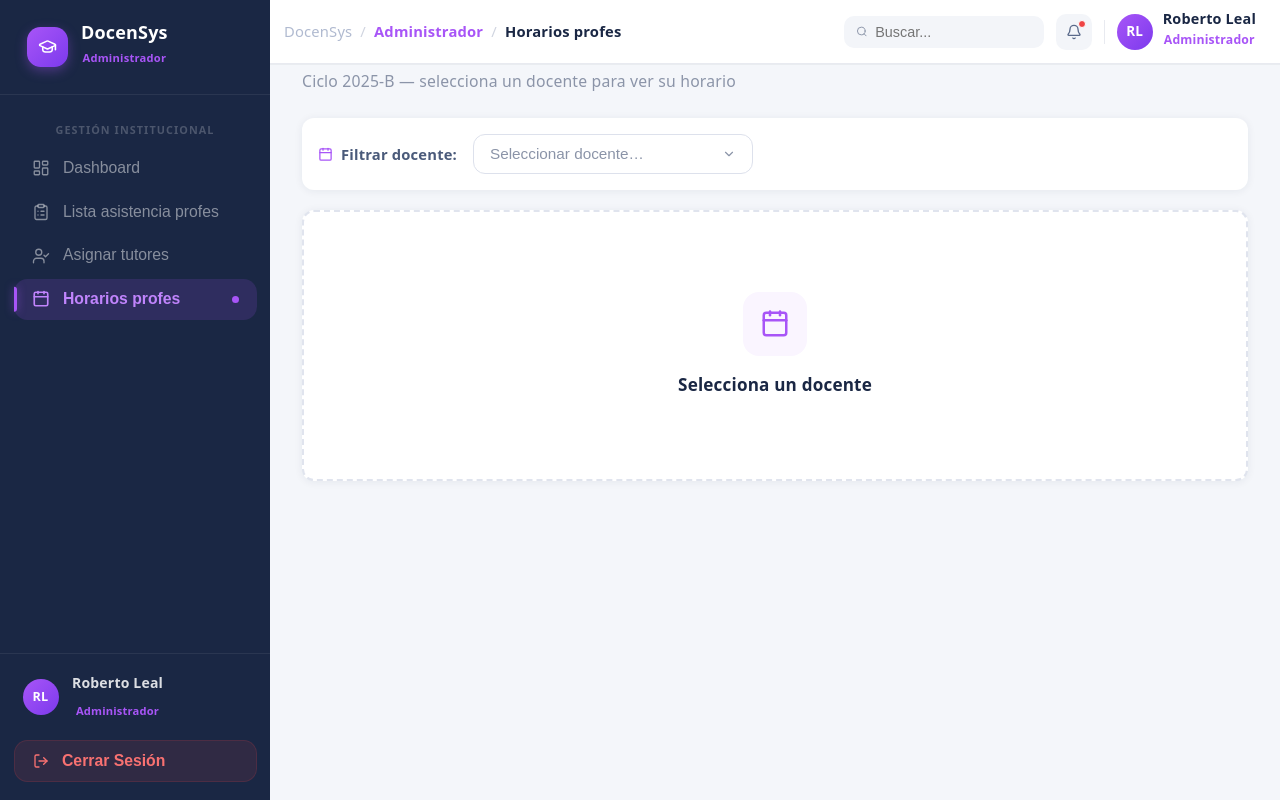
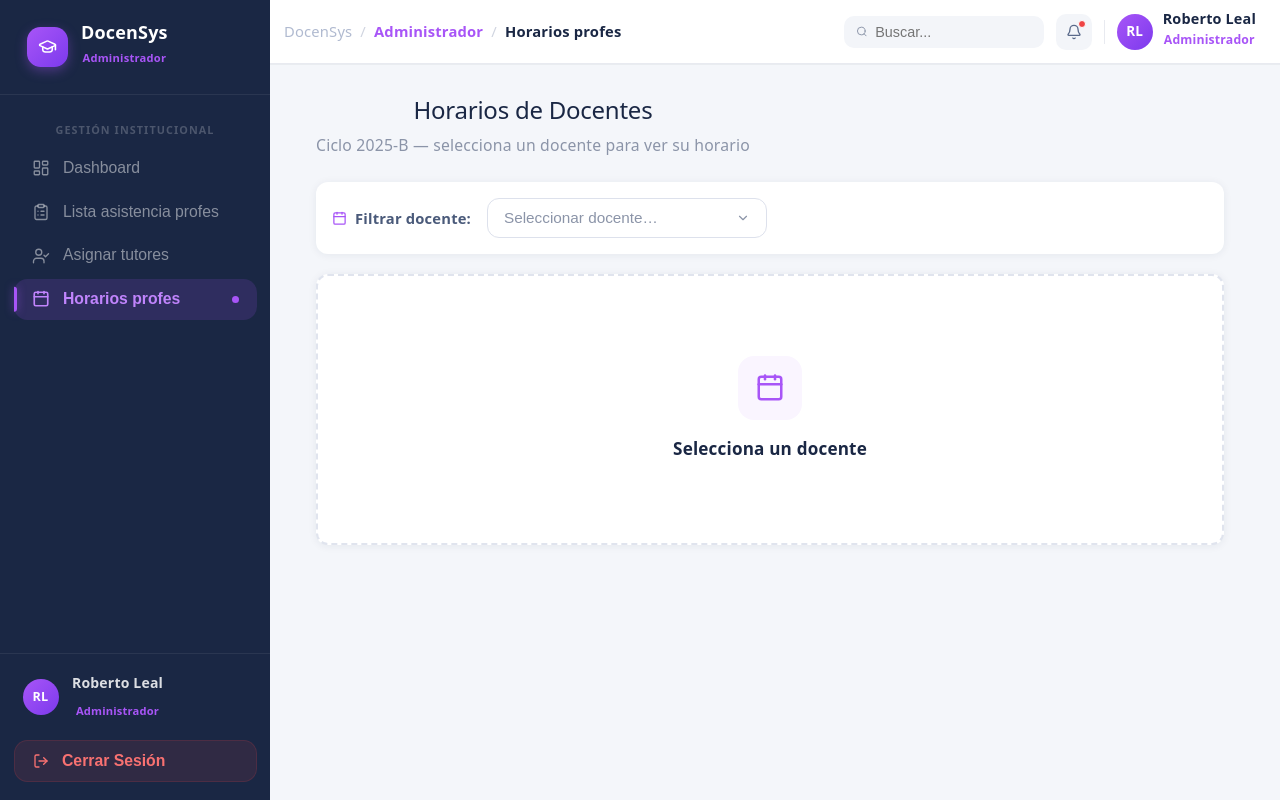
Before and after one commit to Digimeru/Proyecto-estadia, a React (Vite) app in the folder Frontend/SIGEA-PP/: page /admin in a window 1280 px wide. Both pictures are taken after a click on the button "Horarios profes". Built offline with nearby package versions, Linux system fonts and the light colour scheme.

Commit message:
Corrección de espacios en Admin

```diff
--- a/Frontend/SIGEA-PP/src/pages/Admin/DashboardAdmin.css
+++ b/Frontend/SIGEA-PP/src/pages/Admin/DashboardAdmin.css
@@ -1,5 +1,8 @@
 /* Contenedor Maestro: Pantalla Completa Absoluta */
 .admin-container {
+    /* layout variables: keep sidebar/topbar sizes in sync across components */
+    --sidebar-width: 260px;
+    --topbar-height: 64px;
     position: fixed;
     inset: 0;
     display: flex !important;
@@ -12,7 +15,7 @@
 
 /* --- BARRA LATERAL (SIDEBAR) --- */
 .admin-container .sidebar {
-    width: 260px;
+    width: var(--sidebar-width);
     background-color: #14192d;
     color: #8b94a8;
     display: flex;
@@ -141,13 +144,13 @@
     justify-content: flex-start !important; /* 🛡️ ANCLA EL CONTENIDO AL TECHO */
     overflow: hidden !important;
     overflow-x: hidden;
-    margin-left: 15rem;
-    width: calc(100vw - 15rem);
+    margin-left: var(--sidebar-width);
+    width: calc(100vw - var(--sidebar-width));
 }
 
 /* BARRA SUPERIOR (TOPBAR) */
 .admin-container .topbar {
-    height: 70px;
+    height: var(--topbar-height);
     background-color: white;
     border-bottom: 1px solid #e2e8f0;
     display: flex;
@@ -233,10 +236,11 @@
     justify-content: flex-start !important; /* 🛡️ OBLIGA A QUE EL SCROLL EMPIECE EN EL TÍTULO */
     align-items: stretch !important;
     gap: 28px !important;
+    /* padding de 32px en los lados; el topbar ahora está en el flujo así que no hace falta offset extra */
     padding: 32px;
     box-sizing: border-box;
-    height: calc(100vh - 70px) !important;
-    max-height: calc(100vh - 70px) !important;
+    height: calc(100vh - var(--topbar-height)) !important;
+    max-height: calc(100vh - var(--topbar-height)) !important;
 }
 
 .admin-container .dashboard-header,
--- a/Frontend/SIGEA-PP/src/pages/admin/AdminTopBar.tsx
+++ b/Frontend/SIGEA-PP/src/pages/admin/AdminTopBar.tsx
@@ -4,20 +4,17 @@ export function AdminTopBar({ pageTitle }: { pageTitle: string }) {
   return (
     <header
       style={{
-        position: "fixed",
-        top: 0,
-        right: 0,
-        left: "260px",
-        height: "64px",
+        position: "relative",
+        height: "var(--topbar-height, 64px)",
         display: "flex",
         alignItems: "center",
         justifyContent: "space-between",
         padding: "0 24px",
-        zIndex: 10,
         backgroundColor: "white",
         borderBottom: "1px solid #e8eaf0",
         boxShadow: "0 1px 0 rgba(26,39,68,0.05)",
         boxSizing: "border-box",
+        width: "100%",
       }}
     >
       <div style={{ display: "flex", alignItems: "center", gap: "8px", minWidth: 0 }}>
--- a/Frontend/SIGEA-PP/src/pages/admin/HorariosProfes.tsx
+++ b/Frontend/SIGEA-PP/src/pages/admin/HorariosProfes.tsx
@@ -1,4 +1,4 @@
-import { useState } from "react";
+import { useState, useEffect } from "react";
 import { ChevronDown, Calendar, Clock, BookOpen, Users, MapPin } from "lucide-react";
 
 const profes = [
@@ -18,10 +18,26 @@ const diaBgs    = ["#eff6ff", "#ecfdf5", "#fffbeb", "#faf5ff", "#fef2f2"];
 export function HorariosProfes() {
   const [selected, setSelected] = useState<string>("");
   const [open, setOpen] = useState(false);
+  const [topOffset, setTopOffset] = useState<number>(140);
+
+  useEffect(() => {
+    if (typeof window === "undefined") return;
+    const dashboardBody = document.querySelector('.admin-container .dashboard-body');
+    if (dashboardBody) {
+      // page is already inside the dashboard layout which handles scrolling
+      setTopOffset(0);
+      return;
+    }
+    // Try common header selectors, fall back to document body spacing
+    const header = document.querySelector('header, .app-header, .topbar, .navbar, .header');
+    const height = header ? (header as HTMLElement).getBoundingClientRect().height : 140;
+    // add a small extra gap
+    setTopOffset(Math.ceil(height) + 16);
+  }, []);
   const profe = profes.find((p) => p.nomina === selected) ?? null;
 
   return (
-    <div>
+    <div style={{ padding: '24px', paddingTop: topOffset ? `${topOffset}px` : undefined, boxSizing: 'border-box', minHeight: 0 }}>
       <div style={{ display: "flex", alignItems: "flex-start", justifyContent: "space-between", marginBottom: "24px" }}>
         <div>
           <h2 style={{ color: "#1a2744" }}>Horarios de Docentes</h2>
```
